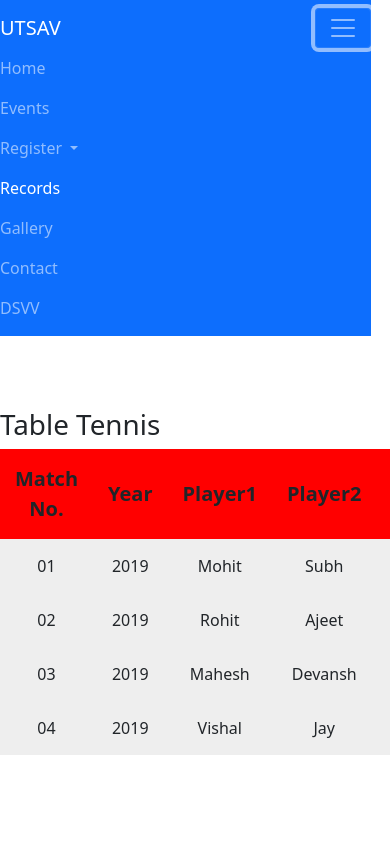
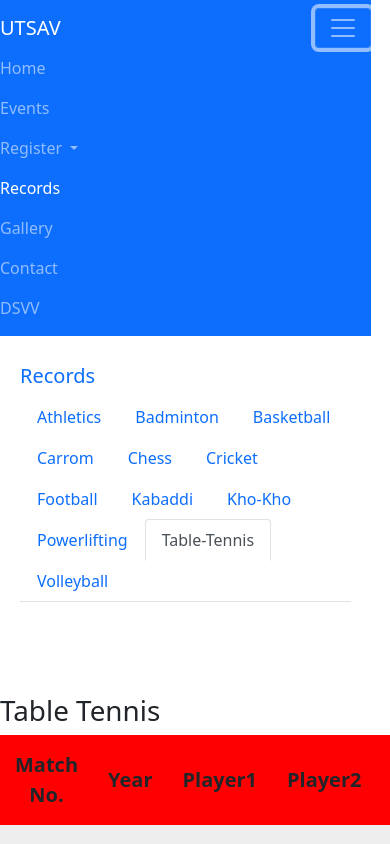
Before and after one commit to utsavdsvv/utsavdsvv.github.io, a plain HTML site: page records/tabletennis.html in a window 390 px wide. Both pictures are taken after a click on the button 342 px from the left and 28 px from the top of the page. Shown: the top 844 px of the page. Drawn offline with nearby package versions, Linux system fonts and the light colour scheme.

Commit message:
Update tabletennis.html

```diff
--- a/records/tabletennis.html
+++ b/records/tabletennis.html
@@ -37,6 +37,52 @@
     <li class="nav-item"><a class="nav-link" href="https://dsvv.ac.in" target="_blank">DSVV</a></li>
   </ul>
 </div>
+</nav>
+  <nav class="navbar sticky-xl-top navbar-expand-xxl bg-white navbar-primary" style="padding: 20px">
+  <a class="navbar-brand" href="#">Records</a>
+  <button class="navbar-toggler" type="button" data-toggle="collapse" data-target="#collapsibleNavbar">
+    <span class="navbar-toggler-icon"></span>
+  </button>
+  <div class="collapse navbar-collapse" id="collapsibleNavbar">
+  <ul class="nav nav-tabs">
+  <li class="nav-item">
+    <a class="nav-link" href="athletics">Athletics</a>
+  </li>
+  <li class="nav-item">
+    <a class="nav-link" href="badminton.html">Badminton</a>
+  </li>
+  <li class="nav-item">
+    <a class="nav-link" href="basketball.html">Basketball</a>
+  </li>
+    <li class="nav-item">
+    <a class="nav-link" href="carrom.html">Carrom</a>
+  </li>
+  <li class="nav-item">
+    <a class="nav-link" href="chess.html">Chess</a>
+  </li>
+    <li class="nav-item">
+    <a class="nav-link" href="cricket.html">Cricket</a>
+  </li>
+  <li class="nav-item">
+    <a class="nav-link" href="football.html">Football</a>
+  </li>
+    <li class="nav-item">
+    <a class="nav-link" href="kabaddi.html">Kabaddi</a>
+  </li>
+  <li class="nav-item">
+    <a class="nav-link" href="khokho.html">Kho-Kho</a>
+  </li>
+    <li class="nav-item">
+    <a class="nav-link" href="powerlifting.html">Powerlifting</a>
+  </li>
+  <li class="nav-item">
+    <a class="nav-link active" href="#">Table-Tennis</a>
+  </li>
+    <li class="nav-item">
+    <a class="nav-link" href="volleyball.html">Volleyball</a>
+  </li>
+</ul>
+  </div>
 </nav>
 <br><br><br>
 <h1>Table Tennis</h1>
```
